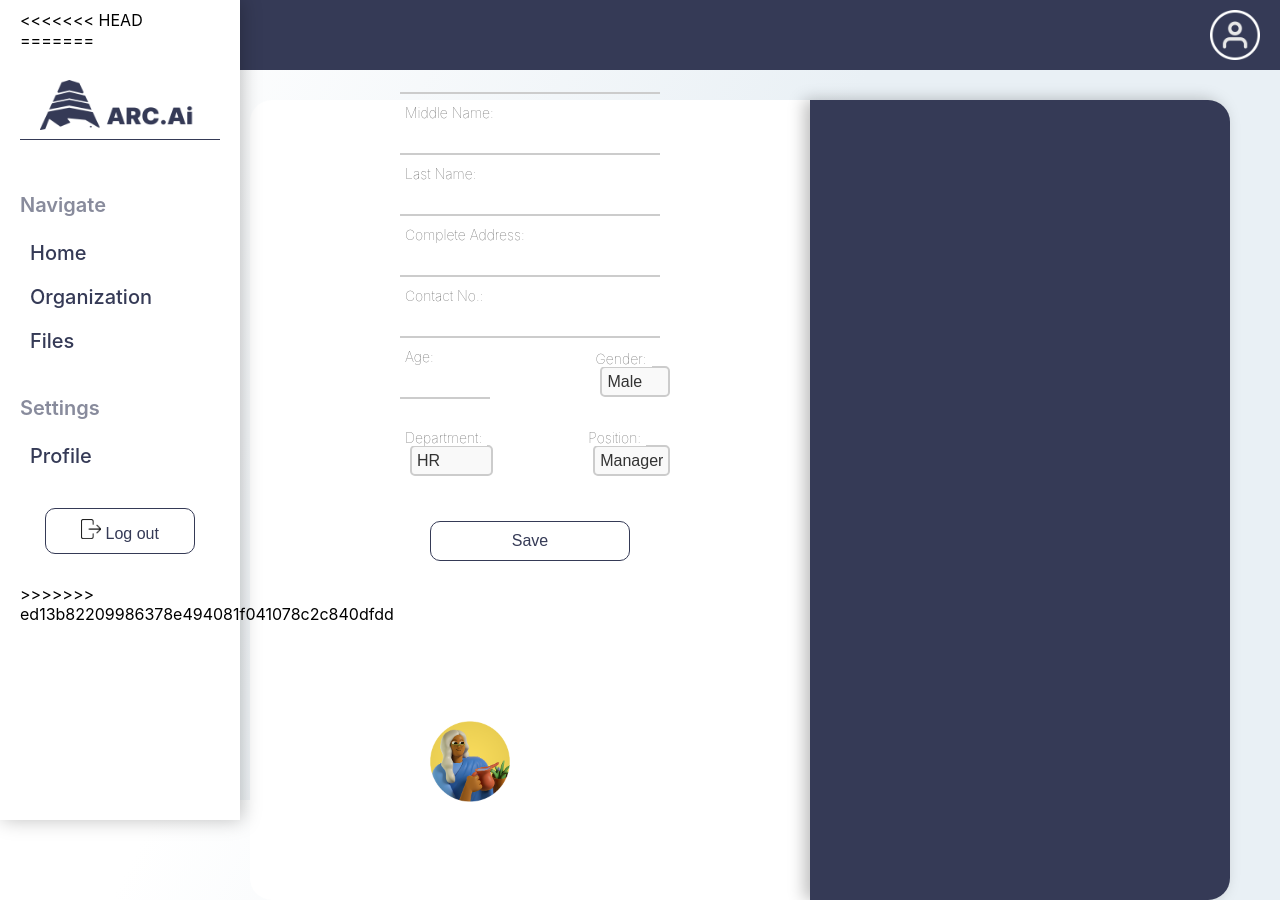
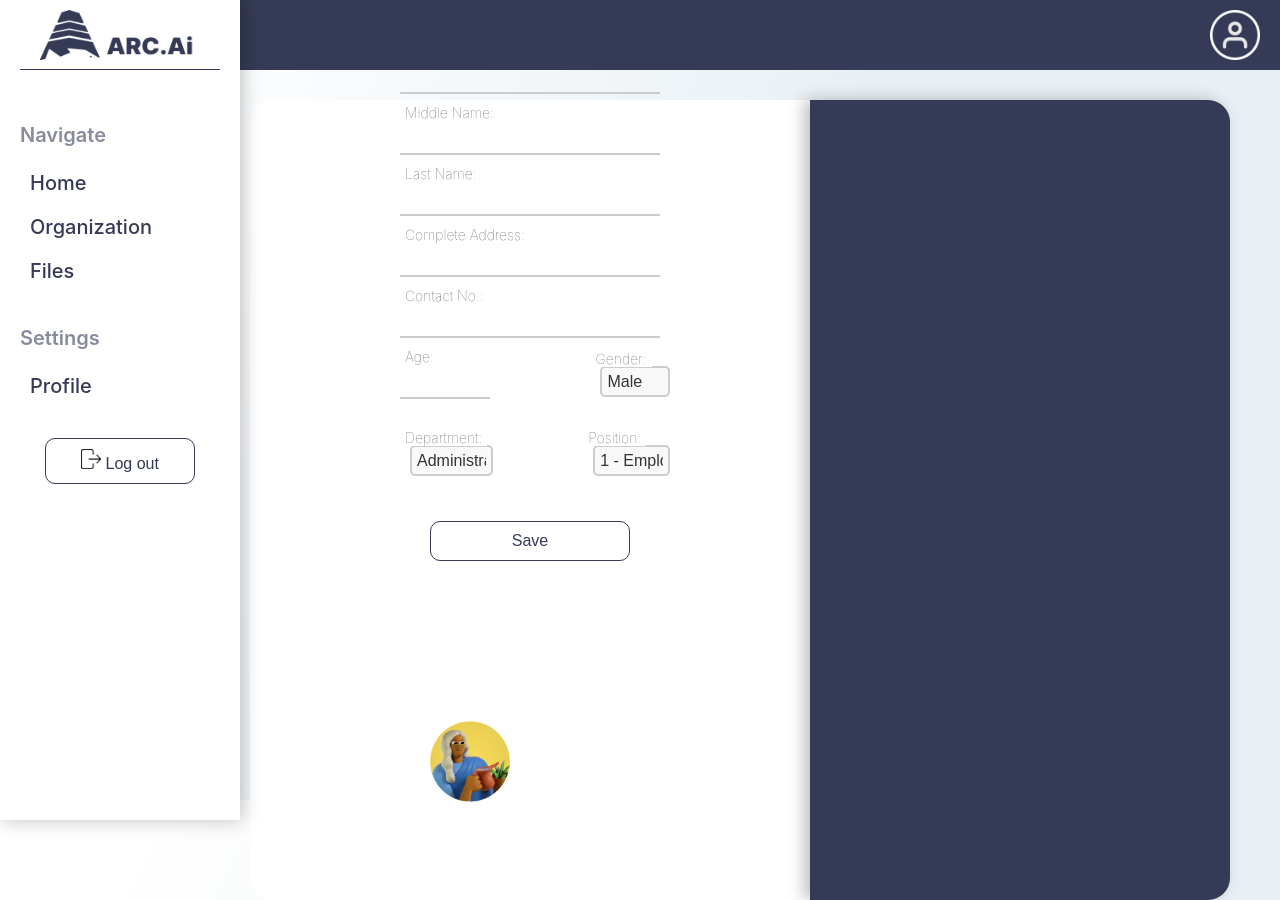
Before and after one commit to DukeZyke/Arc.Ai, a Django app: page /edit_user_profile/23/ in a window 1280 px wide. Shown: the top 900 px of the page. Run offline with Django 5.2, Linux system fonts and the light colour scheme; a user stored in the database is signed in; data comes from the database, SQL or seed files in the repository; data that the repository does not hold is empty.

Commit message:
edit_user

```diff
--- a/Arc_Ai/Arc_Ai/core/templates/core/edit_user_profile.html
+++ b/Arc_Ai/Arc_Ai/core/templates/core/edit_user_profile.html
@@ -13,9 +13,6 @@
         <img src="{% static 'Images/Account.png' %}" alt="Account">
     </div>
     <div id="sidebar">
-<<<<<<< HEAD
-        <!-- Sidebar code unchanged -->
-=======
         <div id="logo">
             <img src="{% static 'Images/Logo_LandingPage.png' %}" alt="ARC.AI Logo">
             <hr>
@@ -40,7 +37,6 @@
             </button>
         </form>
 
->>>>>>> ed13b82209986378e494081f041078c2c840dfdd
     </div>
     <div id="cont_jar">
         <div id="formdiv">
@@ -96,31 +92,21 @@
                                 <label for="department">Department:</label>
                                 <select id="department" name="department" required>
                                     <option value="" disabled>Select your Department</option>
-<<<<<<< HEAD
-                                    <option value="HR" {% if signup_details.department == "HR" %}selected{% endif %}>HR</option>
-                                    <option value="IT" {% if signup_details.department == "IT" %}selected{% endif %}>IT</option>
-=======
                                     <option value="Administrative (Main)" {% if personal_info.department == "Administrative (Main)" %}selected{% endif %}>Administrative (Main)</option>
                                     <option value="Information Technology" {% if personal_info.department == "Information Technology" %}selected{% endif %}>Information Technology</option>
                                     <option value="Human Resources" {% if personal_info.department == "Human Resources" %}selected{% endif %}>Human Resources</option>
                                     <option value="Finance" {% if personal_info.department == "Finance" %}selected{% endif %}>Finance</option>
                                     <option value="Marketing" {% if personal_info.department == "Marketing" %}selected{% endif %}>Marketing</option>
                                     <option value="Operations" {% if personal_info.department == "Operations" %}selected{% endif %}>Operations</option>
->>>>>>> ed13b82209986378e494081f041078c2c840dfdd
                                 </select>
                             </div>
                             <div class="form-group">
                                 <label for="position">Position:</label>
                                 <select id="position" name="position" required onchange="updateUserLevel()">
                                     <option value="" disabled>Select your Position</option>
-<<<<<<< HEAD
-                                    <option value="Manager" {% if signup_details.position == "Manager" %}selected{% endif %}>Manager</option>
-                                    <option value="Employee" {% if signup_details.position == "Employee" %}selected{% endif %}>Employee</option>
-=======
                                     <option value="Employee" {% if personal_info.position == "Employee" %}selected{% endif %}>1 - Employee</option>
                                     <option value="Dept. Manager" {% if personal_info.position == "Dept. Manager" %}selected{% endif %}>2 - Dept. Manager</option>
                                     <option value="Executive Position" {% if personal_info.position == "Executive Position" %}selected{% endif %}>3 - Executive Position</option>
->>>>>>> ed13b82209986378e494081f041078c2c840dfdd
                                 </select>
                             </div>
                         </div>
@@ -161,15 +147,6 @@
         });
         img.classList.add('selected');
     }
-<<<<<<< HEAD
-    </script>
-    <style>
-    .profile_pic_option.selected {
-        border: 2px solid #3498db;
-        border-radius: 50%;
-    }
-    </style>
-=======
 
     function updateUserLevel() {
         const positionSelect = document.getElementById('position');
@@ -198,6 +175,5 @@
         updateUserLevel();
     });
 </script>
->>>>>>> ed13b82209986378e494081f041078c2c840dfdd
 </body>
 </html>
```
